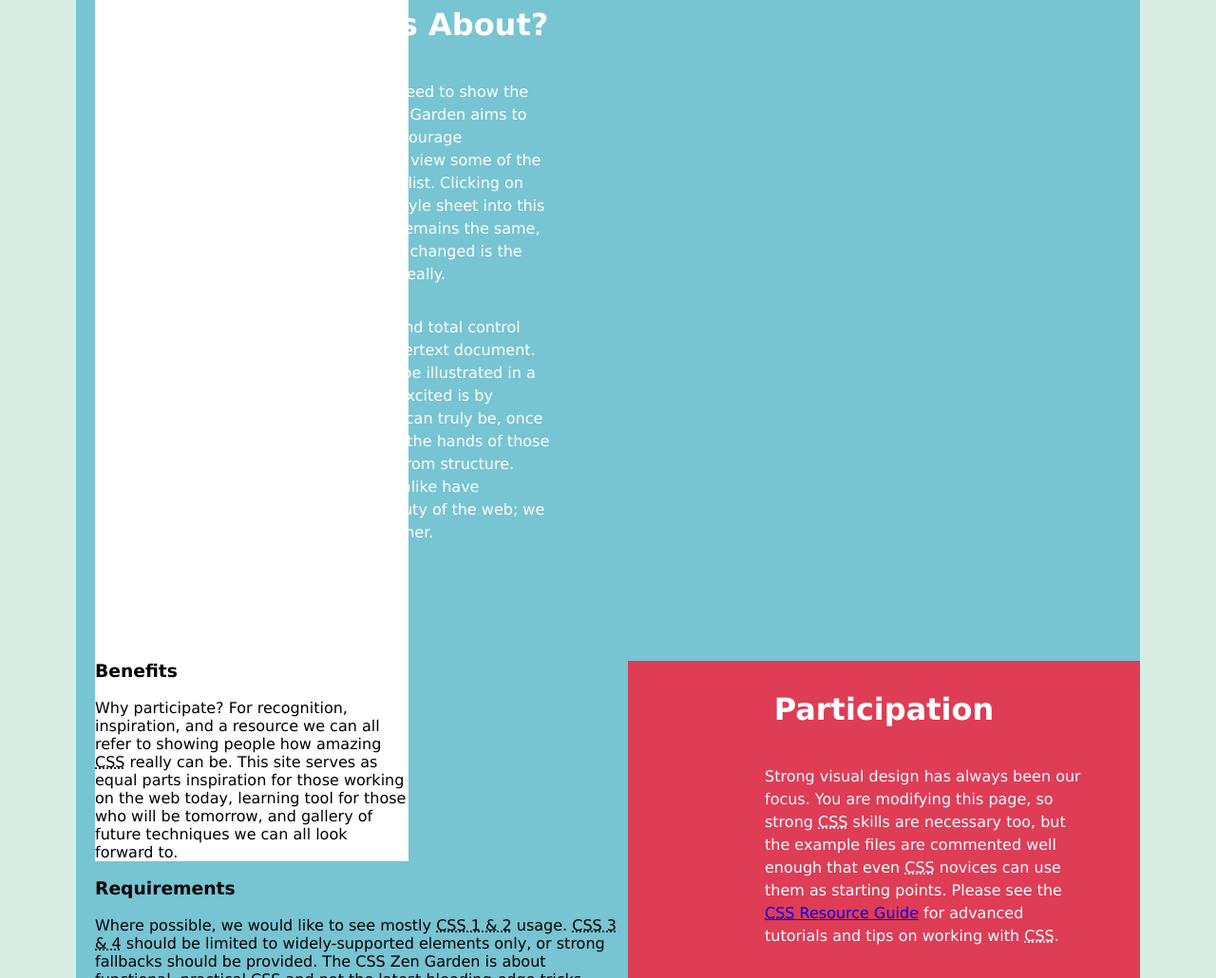
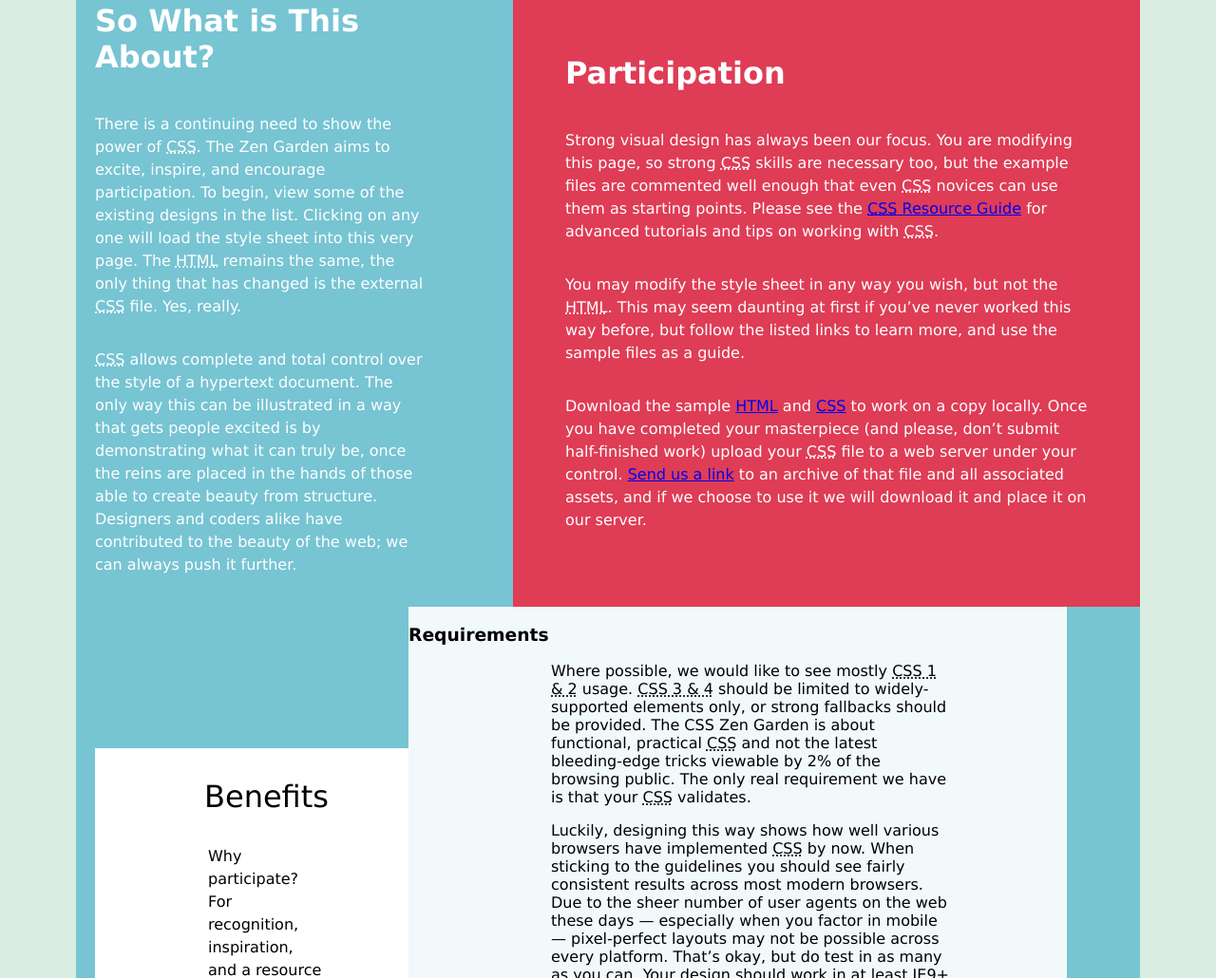
Before and after one commit to Vetrivelmaran/own_zen_garden, a plain HTML site: page index.html in a window 1280 px wide. Shown: the part 1770-2800 px from the top of the page at 95% size. Drawn offline with Linux system fonts and the light colour scheme.

Commit message:
re-creation of zen garden 80% complete

```diff
--- a/index.html
+++ b/index.html
@@ -98,13 +98,13 @@
 			<p role="contentinfo">By <a href="http://www.mezzoblue.com/">Dave Shea</a>. Bandwidth graciously donated by <a href="http://www.mediatemple.net/">mediatemple</a>. Now available: <a href="http://www.amazon.com/exec/obidos/ASIN/0321303474/mezzoblue-20/">Zen Garden, the book</a>.</p>
 		</div>
 
-		<footer>
+		<!-- <footer>
 			<a href="http://validator.w3.org/check/referer" title="Check the validity of this site&#8217;s HTML" class="zen-validate-html">HTML</a>
 			<a href="http://jigsaw.w3.org/css-validator/check/referer" title="Check the validity of this site&#8217;s CSS" class="zen-validate-css">CSS</a>
 			<a href="http://creativecommons.org/licenses/by-nc-sa/3.0/" title="View the Creative Commons license of this site: Attribution-NonCommercial-ShareAlike." class="zen-license">CC</a>
 			<a href="http://mezzoblue.com/zengarden/faq/#aaa" title="Read about the accessibility of this site" class="zen-accessibility">A11y</a>
 			<a href="https://github.com/mezzoblue/csszengarden.com" title="Fork this site on Github" class="zen-github">GH</a>
-		</footer>
+		</footer> -->
 
 	</div>
 
--- a/style.css
+++ b/style.css
@@ -1,5 +1,6 @@
 html{
     background: #daede2;
+    box-sizing: border-box;
 
 }
 body{
@@ -11,6 +12,7 @@ body{
     /* width: 100%; */
     position: relative;
     font-family: "tablet-gothic", verdana, arial, sans-serif;
+
 
 }
  h1{
@@ -37,14 +39,6 @@ h2 {
     line-height: 1em;
     margin: 50px;
 
-}
-.extra1{
-
-    position: fixed;
-    width: 30%;
-    background: #030303;
-    top: 0;
-    right: 0;
 }
 .intro .summary p{
     text-transform: uppercase;
@@ -88,36 +82,110 @@ h2 {
     padding: 0.5em 0;
     margin-left: -104px;
 }
+
+.main {
+    width: 100%;
+}
 .participation{
         background:rgba(234,46,73,0.9);
-        width: 49%;
-        float:right;
+        width: 50%;
+        float: right;
+        padding: 5%;
+        position: relative;
+        z-index: 1;
+        margin-top: 8em;
 
     }
-    .explanation{
-        float: left;
-
-        width: 49%;
-        padding-right: 26px;
-        padding-bottom: 9%;
-
+.explanation{
+    background-color:#77c4d3;
+    width: 32%;
+    float: left;
+    margin-top: 8em;
+}
+    .participation p{
+        font-size: 1em;
+        color: white;
+        font-weight: 400;
+        line-height: 1.5em;
+        padding: 0.5em 0;
     }
-    .participation p, .explanation p{
+    .explanation p{
+        color: white;
         font-size: 1em;
         font-weight: 400;
         line-height: 1.5em;
-        padding: 0.5em 9em;
-        width: 63%;
-        text-align: left;
-        color: white;
+        padding: 0.5em 0;
     }
     .participation h3,.explanation h3{
         font-size: 2em;
-        text-align: center;
+        /* text-align: center; */
         color: white;
     }
     .benefits{
-        width: 30%;
-        margin-top: 12%;
-        background-color: white;
+        clear: both;
+    background-color: white;
+    /* padding: 5%; */
+    margin-top: 149px;
+    width: 30%;
+
+    float: left;
     }
+    .benefits h3{
+        padding-left: 115px;
+        font-size: 2em;
+    font-weight: 300;
+
+    }
+    .benefits p{
+        font-size: 1em;
+        line-height: 1.5em;
+        font-weight: 400;
+        padding: 0.5em,0;
+        width: 37%;
+    padding-left: 119px;
+
+    }
+    .requirements {
+        position: relative;
+        z-index: 1;
+        margin-right: 7%;
+        width: 63%;
+        float: right;
+        background-color:rgba(255,255,255,0.9);
+    }
+    .requirements p{
+        font-weight: 400;
+        width: 61%;
+        margin-left: 150px;
+
+    }
+
+    .sidebar {
+        clear: both;
+    }
+.extra1{
+    background:rgba(51,55,69,0.9);
+    width: 30%;
+    top: 0;
+    right: 0;
+    bottom: 0;
+    position: fixed;
+    z-index: 0;
+}
+.design-selection{
+        margin-top: 2em;
+        position: absolute;
+        top: 0;
+        right: 0;
+        z-index: 1;
+        background: rgba(246,247,146,0.9);
+        padding:68px;
+        margin-top: 72px;
+    }
+.design-selection h3{
+    font-size: 2.25em;
+    font-weight: 200;
+    letter-spacing: 1px;
+    line-height: 1em;
+    padding: 0.5em 0 0.25em 0;
+}
```
